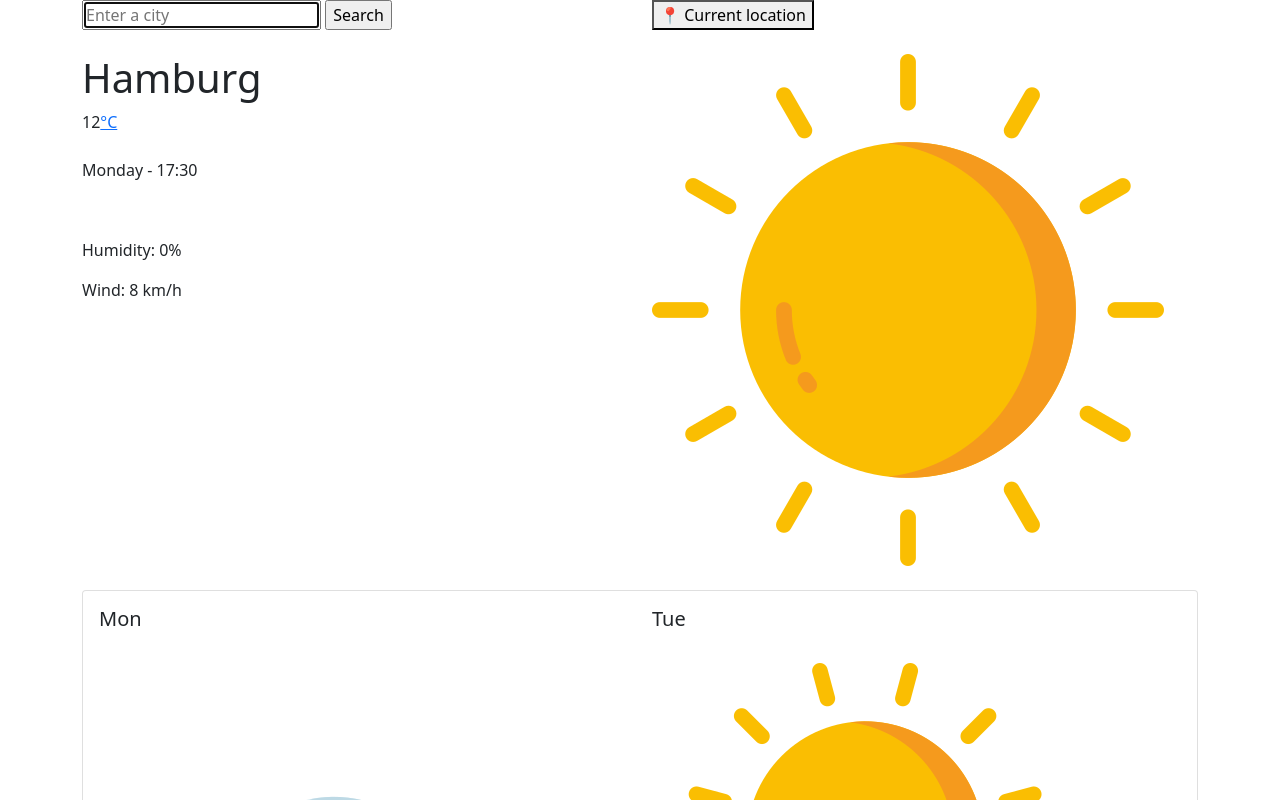
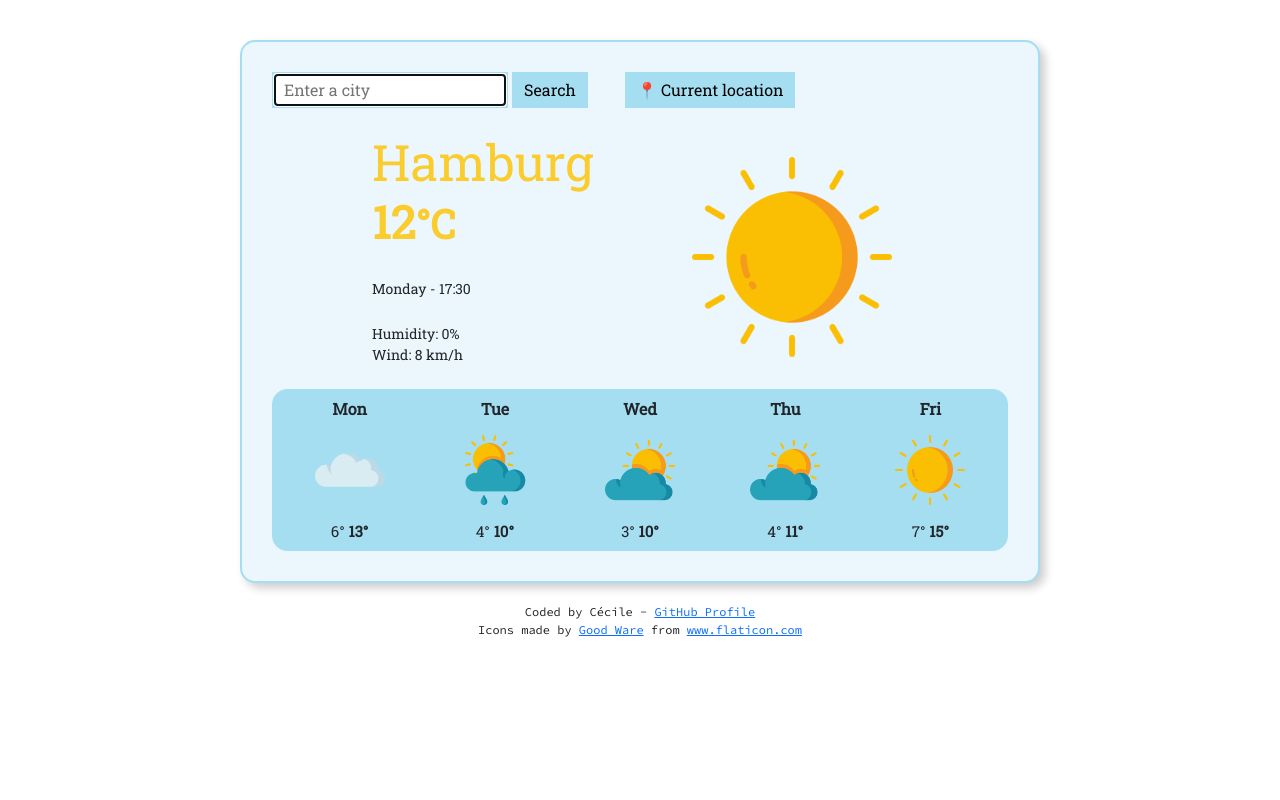
Before and after one commit to Cec-Adc/vanilla-weather-app, a plain HTML site: page index.html in a window 1280 px wide. Shown: the top 800 px of the page. Drawn offline with nearby package versions, Linux system fonts and the light colour scheme.

Commit message:
Added the style

```diff
--- a/index.html
+++ b/index.html
@@ -4,14 +4,15 @@
     <meta charset="UTF-8" />
     <meta http-equiv="X-UA-Compatible" content="IE=edge" />
     <meta name="viewport" content="width=device-width, initial-scale=1.0" />
-    <title>What's the weather?</title>
-    <link rel="stylesheet" href="src/style.css" />
+    <title>Weather App</title>
     <link
-      href="https://cdn.jsdelivr.net/npm/bootstrap@5.0.1/dist/css/bootstrap.min.css"
+      href="https://cdn.jsdelivr.net/npm/bootstrap@5.0.0-beta3/dist/css/bootstrap.min.css"
       rel="stylesheet"
-      integrity="sha384-+0n0xVW2eSR5OomGNYDnhzAbDsOXxcvSN1TPprVMTNDbiYZCxYbOOl7+AMvyTG2x"
+      integrity="sha384-eOJMYsd53ii+scO/bJGFsiCZc+5NDVN2yr8+0RDqr0Ql0h+rP48ckxlpbzKgwra6"
       crossorigin="anonymous"
     />
+    <link rel="stylesheet" href="src/style.css" />
+    <link rel="preconnect" href="https://fonts.gstatic.com" />
     <link
       href="https://fonts.googleapis.com/css2?family=Roboto+Slab&family=Source+Code+Pro&display=swap"
       rel="stylesheet"
--- /dev/null
+++ b/src/style.css
@@ -0,0 +1,125 @@
+body {
+  margin-top: 40px;
+}
+
+input {
+  border: 2px solid #a5def1;
+  padding: 4px 10px;
+}
+
+h1 {
+  color: #facc2e;
+  font-size: 50px;
+  margin: 0;
+}
+
+h5 {
+  font-size: 16px;
+  font-weight: 600;
+  line-height: 5px;
+  margin-bottom: 0;
+  text-align: center;
+}
+
+.container {
+  background: #ebf7fd;
+  border: 2px solid #a5def1;
+  border-radius: 15px;
+  box-shadow: 5px 5px 10px rgba(0, 0, 0, 0.2);
+  font-family: "Roboto Slab", serif;
+  padding: 30px 30px;
+  width: 800px;
+}
+
+.search-button {
+  background-color: #a5def1;
+  border: 2px solid #a5def1;
+  font-size: 16px;
+  padding: 4px 10px;
+  transition: all 200ms ease-in-out;
+}
+
+.search-button:hover {
+  background-color: #ebf7fd;
+  cursor: pointer;
+}
+
+.current-temperature {
+  color: #facc2e;
+  font-size: 45px;
+  font-weight: bold;
+  line-height: 60px;
+}
+
+.current-location-button {
+  background-color: #a5def1;
+  border: 2px solid #a5def1;
+  font-size: 16px;
+  padding: 4px 10px;
+  position: relative;
+  right: 27px;
+  transition: all 200ms ease-in-out;
+}
+
+.current-location-button:hover {
+  background-color: #ebf7fd;
+  cursor: pointer;
+}
+
+.date-hour,
+.precipitation,
+.wind {
+  font-size: 14px;
+  margin: 0;
+}
+
+.info-searched-city {
+  margin-left: 100px;
+}
+
+.sun-image {
+  left: 40px;
+  position: relative;
+  top: 25px;
+  width: 200px;
+}
+
+.card-next-days {
+  background-color: #a5def1;
+  border: 1px solid #a5def1;
+  border-radius: 15px;
+  padding: 0px;
+}
+
+.max-min {
+  font-size: 15px;
+  line-height: 5px;
+  margin-bottom: 0;
+  text-align: center;
+}
+
+.icons-next-days {
+  display: block;
+  margin: 0 auto;
+  width: 70px;
+}
+
+footer {
+  font-family: "Source Code Pro", monospace;
+  font-size: 12px;
+  padding-top: 20px;
+  text-align: center;
+}
+
+#link-celsius,
+#link-fahrenheit {
+  color: #facc2e;
+  text-decoration: none;
+  font-size: 40px;
+}
+
+#link-celsius:hover,
+#link-fahrenheit:hover {
+  cursor: pointer;
+  text-decoration: underline;
+}
```
